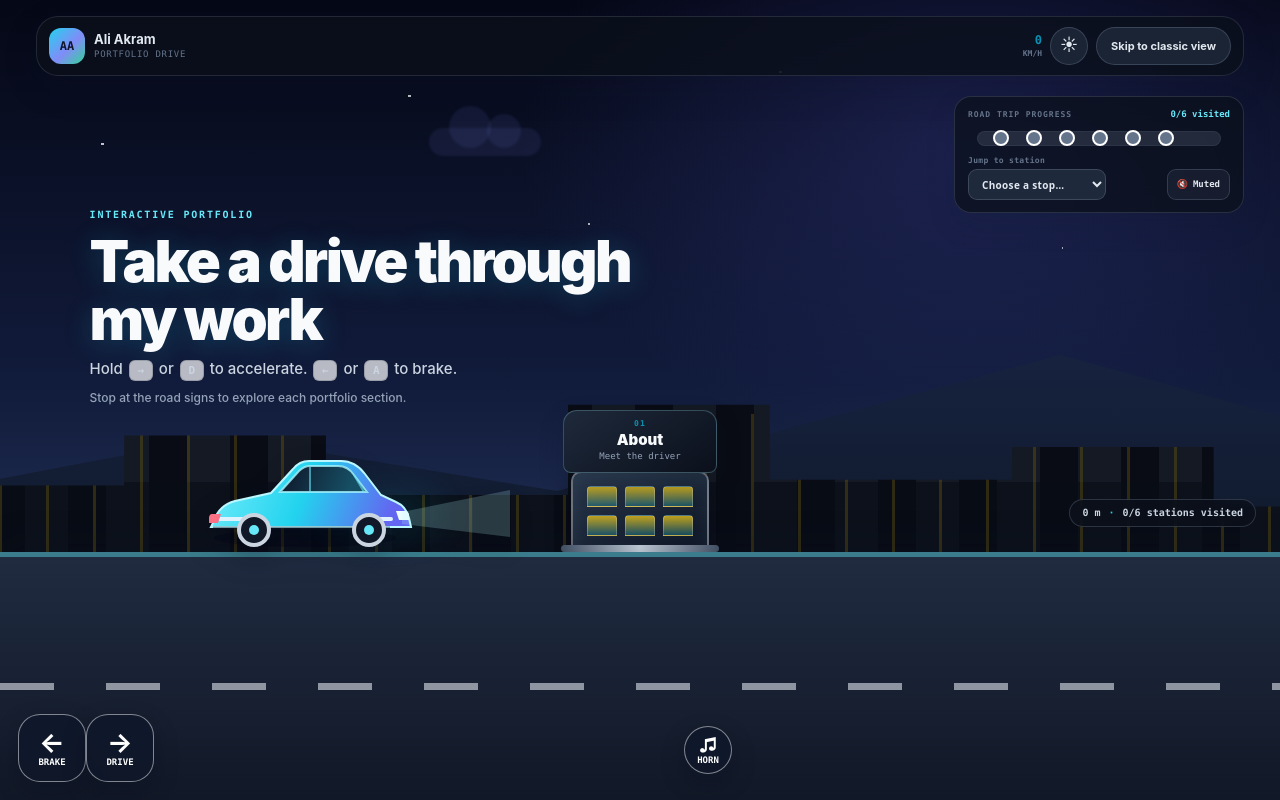
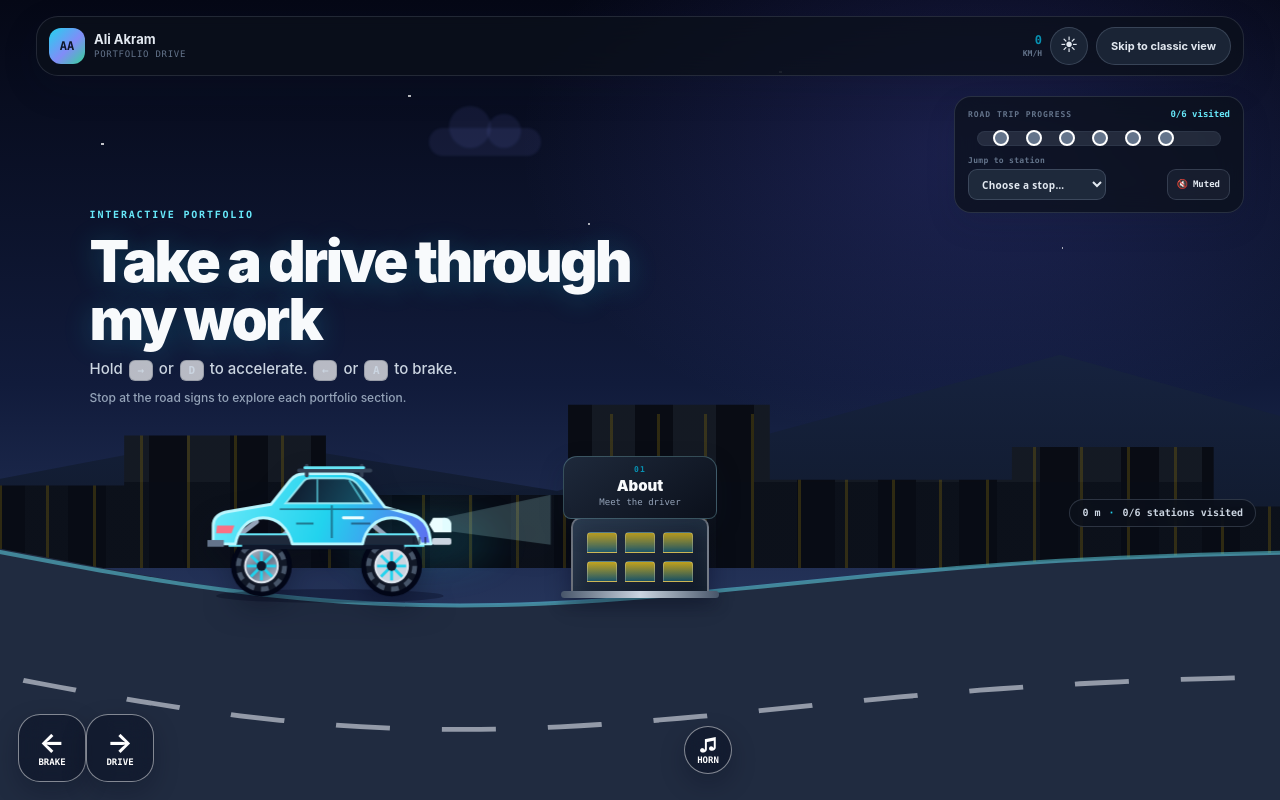
Before and after one commit to allyyakram26-source/Ali-Akram-Portfolio, a React (Vite) app: page / in a window 1280 px wide. Both pictures are taken after a click on the button "Switch to Drive Mode". Built offline with nearby package versions, Linux system fonts and the light colour scheme.

Commit message:
car update

```diff
--- a/src/components/drive/Car.tsx
+++ b/src/components/drive/Car.tsx
@@ -2,36 +2,68 @@ import { forwardRef } from 'react';
 
 const Car = forwardRef<HTMLDivElement>(function Car(_props, ref) {
   return (
-    <div ref={ref} className="drive-car" data-moving="false" aria-label="Ali's portfolio car">
-      <svg className="drive-car-svg" viewBox="0 0 220 100" role="img" aria-label="Blue sports car">
+    <div ref={ref} className="drive-car" data-moving="false" aria-label="Ali's portfolio monster truck">
+      <svg className="drive-car-svg" viewBox="0 0 280 140" role="img" aria-label="Cyan monster truck">
         <defs>
-          <linearGradient id="drive-car-paint" x1="30" y1="24" x2="190" y2="84" gradientUnits="userSpaceOnUse">
+          <linearGradient id="drive-car-paint" x1="32" y1="26" x2="250" y2="102" gradientUnits="userSpaceOnUse">
             <stop stopColor="#67E8F9" />
             <stop offset=".48" stopColor="#22D3EE" />
             <stop offset="1" stopColor="#6366F1" />
           </linearGradient>
-          <linearGradient id="drive-car-window" x1="83" y1="33" x2="145" y2="61" gradientUnits="userSpaceOnUse">
+          <linearGradient id="drive-car-window" x1="97" y1="25" x2="167" y2="60" gradientUnits="userSpaceOnUse">
             <stop stopColor="#0F172A" />
             <stop offset="1" stopColor="#164E63" />
           </linearGradient>
+          <linearGradient id="drive-truck-rim" x1="52" y1="83" x2="91" y2="131" gradientUnits="userSpaceOnUse">
+            <stop stopColor="#E2E8F0" />
+            <stop offset=".55" stopColor="#64748B" />
+            <stop offset="1" stopColor="#CBD5E1" />
+          </linearGradient>
         </defs>
-        <ellipse cx="113" cy="85" rx="91" ry="9" fill="#020617" opacity=".28" />
-        <path d="M22 68c3-10 10-17 21-20l36-8 22-24c4-5 10-8 16-8h32c10 0 18 5 24 13l16 21 15 7c7 3 11 8 13 16l2 9H19l3-6Z" fill="url(#drive-car-paint)" stroke="#BAF7FF" strokeWidth="2" />
-        <path d="m88 39 19-21c3-3 6-5 11-5h28c7 0 12 3 16 9l13 17H88Z" fill="url(#drive-car-window)" stroke="#A5F3FC" strokeOpacity=".8" strokeWidth="2" />
-        <path d="M118 14v25m44-17 10 17" stroke="#67E8F9" strokeOpacity=".58" strokeWidth="2" />
-        <path d="M28 66h25m127 0h19" stroke="#E0F2FE" strokeLinecap="round" strokeWidth="4" />
-        <path d="M21 75h177" stroke="#0F172A" strokeOpacity=".42" strokeWidth="3" />
-        <path d="M204 58h9c2 0 4 2 4 4v5h-10l-3-9Z" fill="#ECFEFF" />
-        <path d="M20 61h9l-3 9h-9v-5c0-2 1-4 3-4Z" fill="#FB7185" />
+
+        <ellipse cx="143" cy="142" rx="118" ry="7" fill="#020617" opacity=".3" />
+
         <g className="drive-car-wheel">
-          <circle cx="62" cy="77" r="15" fill="#111827" stroke="#CBD5E1" strokeWidth="4" />
-          <circle cx="62" cy="77" r="5" fill="#67E8F9" />
+          <circle cx="72" cy="111" r="29" fill="#111827" stroke="#020617" strokeWidth="5" />
+          <circle cx="72" cy="111" r="24" fill="none" stroke="#475569" strokeWidth="5" strokeDasharray="8 7" />
+          <circle cx="72" cy="111" r="17" fill="url(#drive-truck-rim)" stroke="#E2E8F0" strokeWidth="2" />
+          <path d="M72 96v30m-15-15h30m-26-11 22 22m0-22-22 22" stroke="#22D3EE" strokeWidth="3" />
+          <circle cx="72" cy="111" r="5" fill="#0F172A" />
         </g>
+
         <g className="drive-car-wheel">
-          <circle cx="177" cy="77" r="15" fill="#111827" stroke="#CBD5E1" strokeWidth="4" />
-          <circle cx="177" cy="77" r="5" fill="#67E8F9" />
+          <circle cx="207" cy="111" r="29" fill="#111827" stroke="#020617" strokeWidth="5" />
+          <circle cx="207" cy="111" r="24" fill="none" stroke="#475569" strokeWidth="5" strokeDasharray="8 7" />
+          <circle cx="207" cy="111" r="17" fill="url(#drive-truck-rim)" stroke="#E2E8F0" strokeWidth="2" />
+          <path d="M207 96v30m-15-15h30m-26-11 22 22m0-22-22 22" stroke="#22D3EE" strokeWidth="3" />
+          <circle cx="207" cy="111" r="5" fill="#0F172A" />
         </g>
-        <path className="drive-headlight-beam" d="M210 59 318 37v47l-108-13v-12Z" fill="#BAF7FF" />
+
+        <path d="m45 82 22-17m24 17 21-17m56 16 19-15m17 16-18-15" fill="none" stroke="#94A3B8" strokeWidth="5" strokeLinecap="round" />
+        <path d="M39 78h201v12H39z" fill="#1E293B" stroke="#67E8F9" strokeWidth="2" />
+        <path d="M52 91h168" stroke="#0F172A" strokeWidth="5" />
+
+        <path
+          d="M22 88V69c0-7 5-12 13-14l47-8 20-25c4-5 9-7 16-7h41c10 0 18 5 24 13l17 22 29 8c9 3 15 10 17 19l2 11h-11c-4-16-15-27-30-27s-27 11-30 27h-73c-4-16-15-27-30-27S48 72 45 88H22Z"
+          fill="url(#drive-car-paint)"
+          stroke="#BAF7FF"
+          strokeWidth="3"
+          strokeLinejoin="round"
+        />
+        <path d="m97 46 18-22c2-3 5-4 9-4h34c7 0 12 3 16 9l12 17H97Z" fill="url(#drive-car-window)" stroke="#A5F3FC" strokeOpacity=".85" strokeWidth="2" />
+        <path d="M130 21v26m33-25 16 25" stroke="#67E8F9" strokeOpacity=".62" strokeWidth="2" />
+
+        <path d="M91 52h122m-68-4v34m-37-15h18m39 0h20" stroke="#0F172A" strokeOpacity=".48" strokeWidth="2" />
+        <path d="M157 61h20" stroke="#ECFEFF" strokeLinecap="round" strokeWidth="3" />
+        <path d="M26 69h18l-3 8H25z" fill="#FB7185" />
+        <path d="M250 61h12c4 0 7 3 7 7v8h-18l-5-8z" fill="#ECFEFF" />
+        <rect x="249" y="82" width="20" height="7" rx="2" fill="#CBD5E1" />
+        <rect x="16" y="84" width="17" height="7" fill="#64748B" />
+        <path d="M111 12h74m-66-5v10m57-10v10" stroke="#334155" strokeWidth="4" strokeLinecap="round" />
+        <path d="M117 9h61" stroke="#67E8F9" strokeWidth="3" strokeLinecap="round" />
+        <path d="M242 88v-7m-6 7v-7m-6 7v-7" stroke="#0F172A" strokeOpacity=".55" strokeWidth="2" />
+
+        <path className="drive-headlight-beam" d="m260 61 112-24v52l-112-15V61Z" fill="#BAF7FF" />
       </svg>
       <span className="drive-car-glow" aria-hidden="true" />
     </div>
--- a/src/components/drive/DriveMode.tsx
+++ b/src/components/drive/DriveMode.tsx
@@ -10,6 +10,7 @@ import StationPanel from './StationPanel';
 import TouchControls from './TouchControls';
 import Hud from './Hud';
 import { DRIVE_STATIONS, type DriveStation, type DriveStationId } from './stations';
+import { getDriveRoadSurfaceY } from './roadGeometry';
 
 type DriveModeProps = {
   isDark: boolean;
@@ -22,7 +23,6 @@ export default function DriveMode({ isDark, onToggleTheme, onExitClassic }: Driv
   const farLayerRef = useRef<HTMLDivElement>(null);
   const middleLayerRef = useRef<HTMLDivElement>(null);
   const nearLayerRef = useRef<HTMLDivElement>(null);
-  const roadMarksRef = useRef<HTMLDivElement>(null);
   const carRef = useRef<HTMLDivElement>(null);
   const [activeStation, setActiveStation] = useState<DriveStation | null>(null);
   const [visitedStations, setVisitedStations] = useState<Set<DriveStationId>>(() => new Set());
@@ -48,7 +48,6 @@ export default function DriveMode({ isDark, onToggleTheme, onExitClassic }: Driv
     farLayerRef,
     middleLayerRef,
     nearLayerRef,
-    roadMarksRef,
     carRef,
     stations: DRIVE_STATIONS,
     visitedStations,
@@ -86,7 +85,6 @@ export default function DriveMode({ isDark, onToggleTheme, onExitClassic }: Driv
         farLayerRef={farLayerRef}
         middleLayerRef={middleLayerRef}
         nearLayerRef={nearLayerRef}
-        roadMarksRef={roadMarksRef}
       >
         {DRIVE_STATIONS.map((station) => (
           <Station
--- a/src/components/drive/Road.tsx
+++ b/src/components/drive/Road.tsx
@@ -1,6 +1,11 @@
 import type { ReactNode, RefObject } from 'react';
 import ParallaxLayer from './ParallaxLayer';
 import { DRIVE_WORLD_WIDTH } from '../../hooks/useGameLoop';
+import {
+  DRIVE_ROAD_CENTER_PATH,
+  DRIVE_ROAD_EDGE_PATH,
+  DRIVE_ROAD_VIEWBOX_WIDTH,
+} from './roadGeometry';
 
 type RoadProps = {
   isDark: boolean;
@@ -9,7 +14,6 @@ type RoadProps = {
   farLayerRef: RefObject<HTMLDivElement>;
   middleLayerRef: RefObject<HTMLDivElement>;
   nearLayerRef: RefObject<HTMLDivElement>;
-  roadMarksRef: RefObject<HTMLDivElement>;
 };
 
 export default function Road({
@@ -19,7 +23,6 @@ export default function Road({
   farLayerRef,
   middleLayerRef,
   nearLayerRef,
-  roadMarksRef,
 }: RoadProps) {
   return (
     <div className="drive-scene" data-theme={isDark ? 'night' : 'day'} aria-label="Drive Mode road scene">
@@ -32,10 +35,19 @@ export default function Road({
         className="drive-world"
         style={{ width: `${DRIVE_WORLD_WIDTH}px` }}
       >
+        <svg
+          className="drive-road"
+          viewBox={`-500 0 ${DRIVE_ROAD_VIEWBOX_WIDTH} 1000`}
+          preserveAspectRatio="none"
+          aria-hidden="true"
+          focusable="false"
+          style={{ left: '-500px', width: `${DRIVE_ROAD_VIEWBOX_WIDTH}px` }}
+        >
+          <path className="drive-road-surface" d={DRIVE_ROAD_CENTER_PATH} />
+          <path className="drive-road-edge" d={DRIVE_ROAD_EDGE_PATH} />
+          <path className="drive-road-marks" d={DRIVE_ROAD_CENTER_PATH} />
+        </svg>
         {children}
-      </div>
-      <div className="drive-road" aria-hidden="true">
-        <div ref={roadMarksRef} className="drive-road-marks" />
       </div>
     </div>
   );
--- a/src/components/drive/Station.tsx
+++ b/src/components/drive/Station.tsx
@@ -1,4 +1,5 @@
 import type { DriveStation } from './stations';
+import { getDriveRoadSurfaceY } from './roadGeometry';
 
 type StationProps = {
   station: DriveStation;
@@ -11,7 +12,10 @@ export default function Station({ station, visited, onOpen }: StationProps) {
     <button
       type="button"
       className={`drive-station drive-station-${station.accent} ${visited ? 'is-visited' : ''}`}
-      style={{ left: `${station.worldPosition}px` }}
+      style={{
+        left: `${station.worldPosition}px`,
+        bottom: `calc(100% - ${getDriveRoadSurfaceY(station.worldPosition)}%)`,
+      }}
       aria-label={`${visited ? 'Revisit' : 'Visit'} ${station.label} station`}
       onClick={() => onOpen(station)}
     >
--- /dev/null
+++ b/src/components/drive/roadGeometry.ts
@@ -0,0 +1,23 @@
+export const DRIVE_WORLD_WIDTH = 6600;
+
+const ROAD_SAMPLE_STEP = 20;
+export const DRIVE_ROAD_VIEWBOX_WIDTH = DRIVE_WORLD_WIDTH + 1000;
+
+export function getDriveRoadSurfaceY(worldPosition: number) {
+  return 69 + 5.5 * Math.sin(worldPosition / 420) + 2.2 * Math.sin(worldPosition / 210);
+}
+
+function createRoadPath(verticalOffset: number) {
+  const start = -500;
+  const end = DRIVE_WORLD_WIDTH + 500;
+  const samples = Math.ceil((end - start) / ROAD_SAMPLE_STEP);
+
+  return Array.from({ length: samples + 1 }, (_, index) => {
+    const x = start + index * ROAD_SAMPLE_STEP;
+    const y = (getDriveRoadSurfaceY(x) + verticalOffset) * 10;
+    return `${index === 0 ? 'M' : 'L'}${x} ${y.toFixed(2)}`;
+  }).join(' ');
+}
+
+export const DRIVE_ROAD_EDGE_PATH = createRoadPath(0);
+export const DRIVE_ROAD_CENTER_PATH = createRoadPath(15.5);
--- a/src/hooks/useGameLoop.ts
+++ b/src/hooks/useGameLoop.ts
@@ -1,7 +1,8 @@
 import { useCallback, useEffect, useRef, useState, type MutableRefObject, type RefObject } from 'react';
 import type { DriveMovement } from './useCarControls';
+import { DRIVE_WORLD_WIDTH, getDriveRoadSurfaceY } from '../components/drive/roadGeometry';
 
-export const DRIVE_WORLD_WIDTH = 6600;
+export { DRIVE_WORLD_WIDTH } from '../components/drive/roadGeometry';
 
 export type DriveStationPosition = {
   id: string;
@@ -15,7 +16,6 @@ type UseGameLoopOptions = {
   farLayerRef: RefObject<HTMLDivElement>;
   middleLayerRef: RefObject<HTMLDivElement>;
   nearLayerRef: RefObject<HTMLDivElement>;
-  roadMarksRef: RefObject<HTMLDivElement>;
   carRef: RefObject<HTMLDivElement>;
   stations: readonly DriveStationPosition[];
   visitedStations: ReadonlySet<string>;
@@ -33,7 +33,6 @@ export default function useGameLoop({
   farLayerRef,
   middleLayerRef,
   nearLayerRef,
-  roadMarksRef,
   carRef,
   stations,
   visitedStations,
@@ -46,18 +45,22 @@ export default function useGameLoop({
 
   const jumpTo = useCallback(
     (stationWorldPosition: number) => {
-      const anchor = window.innerWidth * 0.2;
+      const carAnchor = window.innerWidth * 0.2;
       const maxOffset = Math.max(DRIVE_WORLD_WIDTH - window.innerWidth, 0);
-      const position = Math.min(Math.max(stationWorldPosition - anchor, 0), maxOffset);
+      const position = Math.min(Math.max(stationWorldPosition - carAnchor, 0), maxOffset);
       worldPositionRef.current = position;
       speedRef.current = 0;
       setTransform(worldRef.current, `translate3d(${-position}px, 0, 0)`);
       setTransform(farLayerRef.current, `translate3d(${-position * 0.12}px, 0, 0)`);
       setTransform(middleLayerRef.current, `translate3d(${-position * 0.24}px, 0, 0)`);
       setTransform(nearLayerRef.current, `translate3d(${-position * 0.4}px, 0, 0)`);
+      carRef.current?.style.setProperty(
+        '--road-surface-y',
+        `${getDriveRoadSurfaceY(position + carAnchor)}%`
+      );
       setMetrics({ worldPosition: Math.round(position), speed: 0 });
     },
-    [farLayerRef, middleLayerRef, nearLayerRef, worldRef]
+    [carRef, farLayerRef, middleLayerRef, nearLayerRef, worldRef]
   );
 
   useEffect(() => {
@@ -71,7 +74,6 @@ export default function useGameLoop({
     let frameId = 0;
     let lastFrameTime = 0;
     let lastMetricsTime = 0;
-    let roadPhase = 0;
     let lastWheelDuration = '';
 
     const renderFrame = (now: number) => {
@@ -105,11 +107,13 @@ export default function useGameLoop({
       setTransform(middleLayerRef.current, `translate3d(${-position * 0.24}px, 0, 0)`);
       setTransform(nearLayerRef.current, `translate3d(${-position * 0.4}px, 0, 0)`);
 
-      roadPhase = (roadPhase + speed * deltaFrames) % 80;
-      setTransform(roadMarksRef.current, `translate3d(${-roadPhase}px, 0, 0)`);
-
       const car = carRef.current;
       if (car) {
+        const carAnchor = window.innerWidth * 0.2;
+        car.style.setProperty(
+          '--road-surface-y',
+          `${getDriveRoadSurfaceY(position + carAnchor)}%`
+        );
         const tilt = direction > 0 ? -2.5 : direction < 0 ? 3 : 0;
         car.style.setProperty('--car-tilt', `${tilt}deg`);
         car.dataset.moving = String(Math.abs(speed) > 0.15);
@@ -173,7 +177,6 @@ export default function useGameLoop({
     movementRef,
     nearLayerRef,
     onStationApproach,
-    roadMarksRef,
     stations,
     visitedStations,
     worldRef,
--- a/src/styles.css
+++ b/src/styles.css
@@ -1734,39 +1734,48 @@ html[data-theme='dark'] .phone-tech-icon.phone-tech-typescript {
 .drive-road {
   position: absolute;
   z-index: 7;
-  right: 0;
-  bottom: 0;
-  left: 0;
-  height: 31%;
-  border-top: 5px solid rgba(226, 232, 240, 0.72);
-  background:
-    linear-gradient(180deg, rgba(100, 116, 139, 0.08), transparent 25%),
-    linear-gradient(180deg, #334155 0%, #1e293b 100%);
-  box-shadow: 0 -12px 30px rgba(15, 23, 42, 0.14);
-}
-
-.drive-scene[data-theme='night'] .drive-road {
-  border-top-color: rgba(103, 232, 249, 0.48);
-  background: linear-gradient(180deg, #202b40, #111827);
+  inset: 0;
+  width: 100%;
+  height: 100%;
+  overflow: visible;
+  pointer-events: none;
+}
+
+.drive-road-surface {
+  fill: none;
+  stroke: #334155;
+  stroke-width: 310px;
+}
+
+.drive-scene[data-theme='night'] .drive-road-surface {
+  stroke: #202b40;
+}
+
+.drive-road-edge {
+  fill: none;
+  stroke: rgba(226, 232, 240, 0.72);
+  stroke-width: 5px;
+}
+
+.drive-scene[data-theme='night'] .drive-road-edge {
+  stroke: rgba(103, 232, 249, 0.48);
 }
 
 .drive-road-marks {
-  position: absolute;
-  top: 52%;
-  left: 0;
-  width: 200%;
-  height: 7px;
-  background: repeating-linear-gradient(90deg, rgba(226, 232, 240, 0.72) 0 54px, transparent 54px 106px);
+  fill: none;
+  stroke: rgba(226, 232, 240, 0.72);
+  stroke-width: 6px;
+  stroke-dasharray: 54 52;
+  stroke-linecap: butt;
   opacity: 0.82;
-  will-change: transform;
 }
 
 .drive-car {
   position: absolute;
   z-index: 12;
-  bottom: calc(31% - 1px);
+  bottom: calc(100% - var(--road-surface-y, 69%));
   left: clamp(4.5rem, 20vw, 12rem);
-  width: clamp(150px, 23vw, 220px);
+  width: clamp(170px, 28vw, 270px);
   transform: translateY(0) rotate(var(--car-tilt, 0deg));
   transform-origin: 50% 85%;
   transition: transform 160ms ease-out;
```
